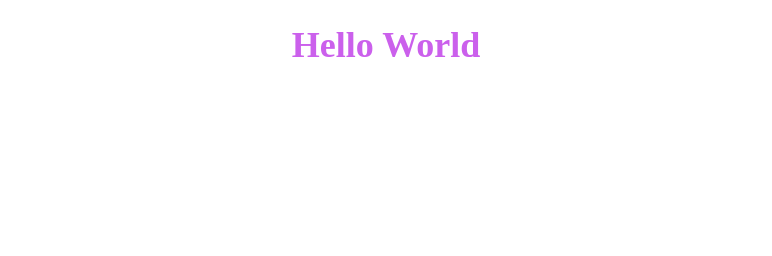
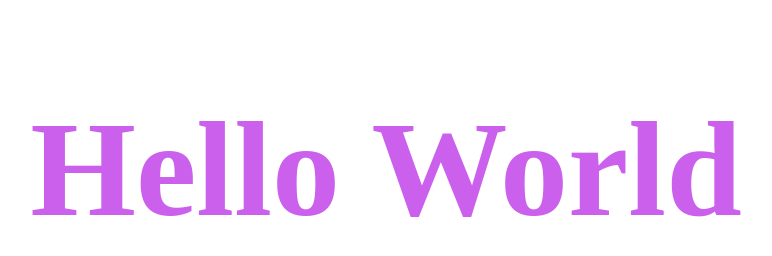
Before and after one commit to cdekorte/GIT337.4, a plain HTML site: page index.html in a window 1280 px wide. Shown: the whole page, without its empty margins (254-1026 px from the left). Drawn offline with Linux system fonts and the light colour scheme.

Commit message:
Update style.css

```diff
--- a/style.css
+++ b/style.css
@@ -1,5 +1,5 @@
 h1 {
   color: rgb(203, 96, 236);
   text-align: center;
-  font-size: 36px;
+  font-size: 136px;
 }
```
